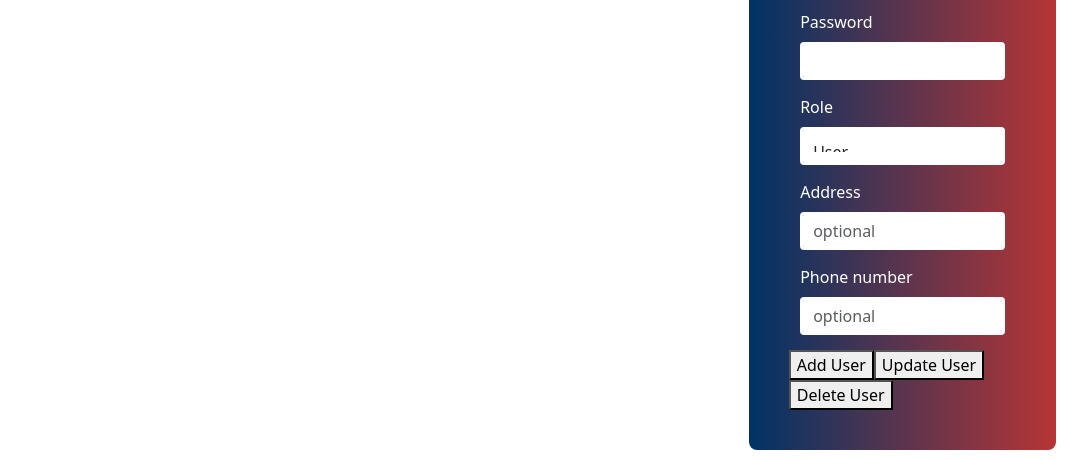
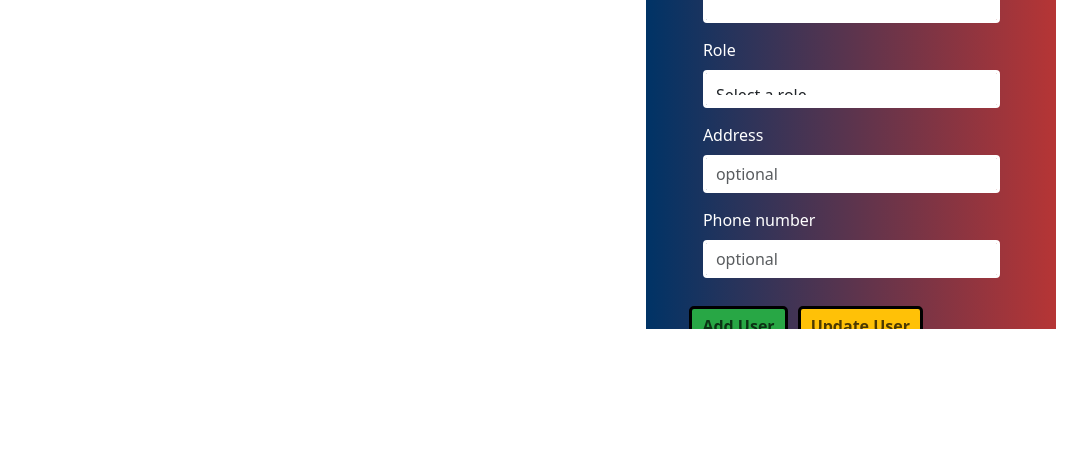
Before and after one commit to elab-development/internet-tehnologije-projekat-appgradskiprevoz_2022_1070, a React (Create React App) app in the folder frontend/: page /admin in a window 1280 px wide. Shown: the part 471-931 px from the top of the page, without its empty margins (96-1183 px from the left). After the commit the page ends 800 px from the top, so only its background shows below. Built offline with nearby package versions, Linux system fonts and the light colour scheme; no server answers; sample sign-in values are in the browser's storage.

Commit message:
AddUser i dodatni css

```diff
--- a/frontend/src/App.css
+++ b/frontend/src/App.css
@@ -728,7 +728,7 @@ body {
 
 
 .users-admin-container{
-  width: 70%;
+  width: 60%;
   margin-top: 170px;
   overflow-y: auto;
   max-height: calc(100vh - 170px);
@@ -736,7 +736,16 @@ body {
 }
 
 .forms-admin-container{
-  width: 30%;
+  display: flex;
+  flex-direction: column;
+  justify-content: center;
+  align-items: center;
+  width: 40%;
+  margin-top: 170px;
+  overflow-y: auto;
+  max-height: calc(100vh - 170px);
+  scrollbar-width: none;
+
 }
 
 .user-container{
@@ -827,3 +836,49 @@ body {
 .delete-ticket-button:hover {
   background-color: #9c2114;
 }
+
+
+.user-admin-buttons{
+  padding: 3px;
+  margin-top: 10px;
+}
+
+.admin-btns{
+  border: 3px black solid;
+  border-radius: 5px;
+  color: #000000b2;
+  padding: 5px 10px;
+  font-size: 16px;
+  font-weight: bold;
+  cursor: pointer;
+}
+
+
+#admin-adduser-btn {
+  background-color: #28a745;
+}
+
+#admin-adduser-btn:hover {
+  background-color: #218838;
+  transform: scale(1.05);
+}
+
+#admin-updateuser-btn {
+  background-color: #ffc107;
+  margin-left: 10px;
+  margin-right: 10px;
+}
+
+#admin-updateuser-btn:hover {
+  background-color: #e0a800;
+  transform: scale(1.05);
+}
+
+#admin-deleteuser-btn {
+  background-color: #dc3545;
+}
+
+#admin-deleteuser-btn:hover {
+  background-color: #c82333;
+  transform: scale(1.05);
+}
--- a/frontend/src/components/RegisterPage.jsx
+++ b/frontend/src/components/RegisterPage.jsx
@@ -41,6 +41,35 @@ function RegisterPage({setAuthToken, setUserRole, adminPage, authToken}) {
 
   function handleAddUser(e){
     e.preventDefault();
+    let data = userData;
+    let config = {
+      method: 'post',
+      maxBodyLength: Infinity,
+      url: '/api/user/add',
+      headers: {
+        'Accept': 'application/json',
+        'Content-Type': 'application/json',
+        'Authorization': 'Bearer ' + authToken
+      },
+      data : data
+    };
+
+    axios.request(config)
+    .then((response) => {
+      console.log(response.data);
+      setErrors([]);
+      alert('User created successfully.');
+      setUserData({});
+      window.location.reload();
+    })
+    .catch((error) => {
+      console.log(error);
+      setErrors(error.response.data[0]);
+      if(error.response.status===404){
+        alert(error.response.data);
+      }
+      console.log(data);
+    });
 
 
   }
@@ -68,6 +97,7 @@ function RegisterPage({setAuthToken, setUserRole, adminPage, authToken}) {
       setErrors([]);
       alert(response.data);
       setUserData({});
+      window.location.reload();
     })
     .catch((error) => {
       console.log(error);
@@ -101,6 +131,7 @@ function RegisterPage({setAuthToken, setUserRole, adminPage, authToken}) {
       setErrors([]);
       alert(response.data);
       setUserData({});
+      window.location.reload();
     })
     .catch((error) => {
       console.log(error);
@@ -143,11 +174,13 @@ function RegisterPage({setAuthToken, setUserRole, adminPage, authToken}) {
           {adminPage==='yes' ?
           <div className='form-group'>
             <label htmlFor='role'>Role</label>
-              <select id='role' name='role' className='form-control' onChange={handleInput} value={userData.role}>
+              <select id='role' name='role' className='form-control' onChange={handleInput} defaultValue=''>
+                  <option value='' disabled>Select a role</option>
                   <option value='user'>User</option>
                   <option value='moderator'>Moderator</option>
                   <option value='admin'>Admin</option>
               </select>
+              {errors ? <span className='error-message'>{errors.role}</span> : <></>}
           </div> : <></>}
           <div className='form-group'>
             <label htmlFor='address'>Address</label>
@@ -161,9 +194,9 @@ function RegisterPage({setAuthToken, setUserRole, adminPage, authToken}) {
           </div>
           {adminPage==='yes' ?
           <div className='user-admin-buttons'>
-            <button onClick={handleAddUser} className='admin-adduser-btn'>Add User</button>
-            <button onClick={handleUpdateUser} className='admin-updateuser-btn'>Update User</button>
-            <button onClick={handleDeleteUser} className='admin-deleteuser-btn'>Delete User</button>
+            <button onClick={handleAddUser} className='admin-btns' id='admin-adduser-btn'>Add User</button>
+            <button onClick={handleUpdateUser} className='admin-btns' id='admin-updateuser-btn'>Update User</button>
+            <button onClick={handleDeleteUser} className='admin-btns' id='admin-deleteuser-btn'>Delete User</button>
           </div> : <button type='submit' className='button'>Register</button>}
         </form>
         {adminPage==='yes' ? <></> : <div className='login-link'>Already have an account? <Link to='/login'>Login here</Link></div>}
```
